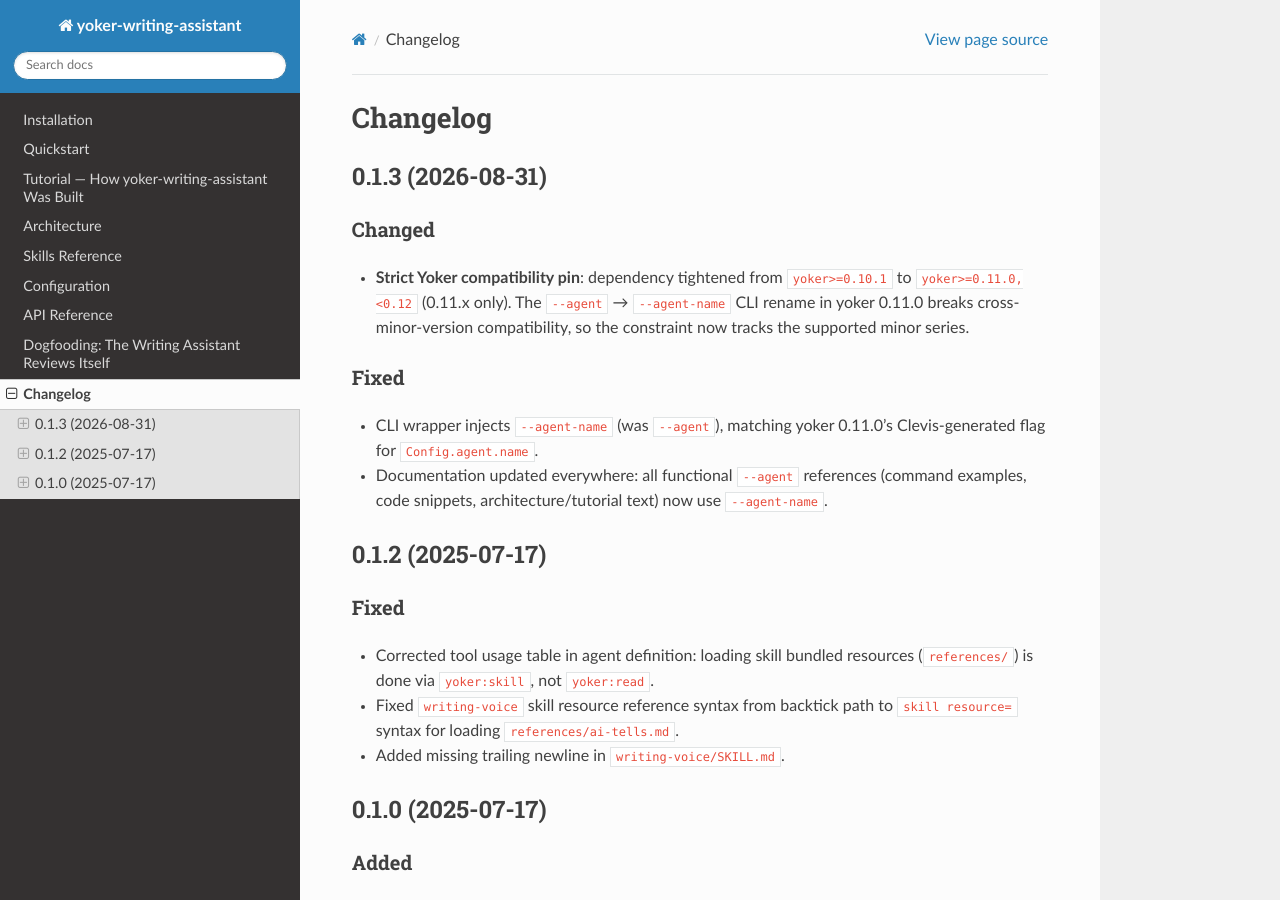
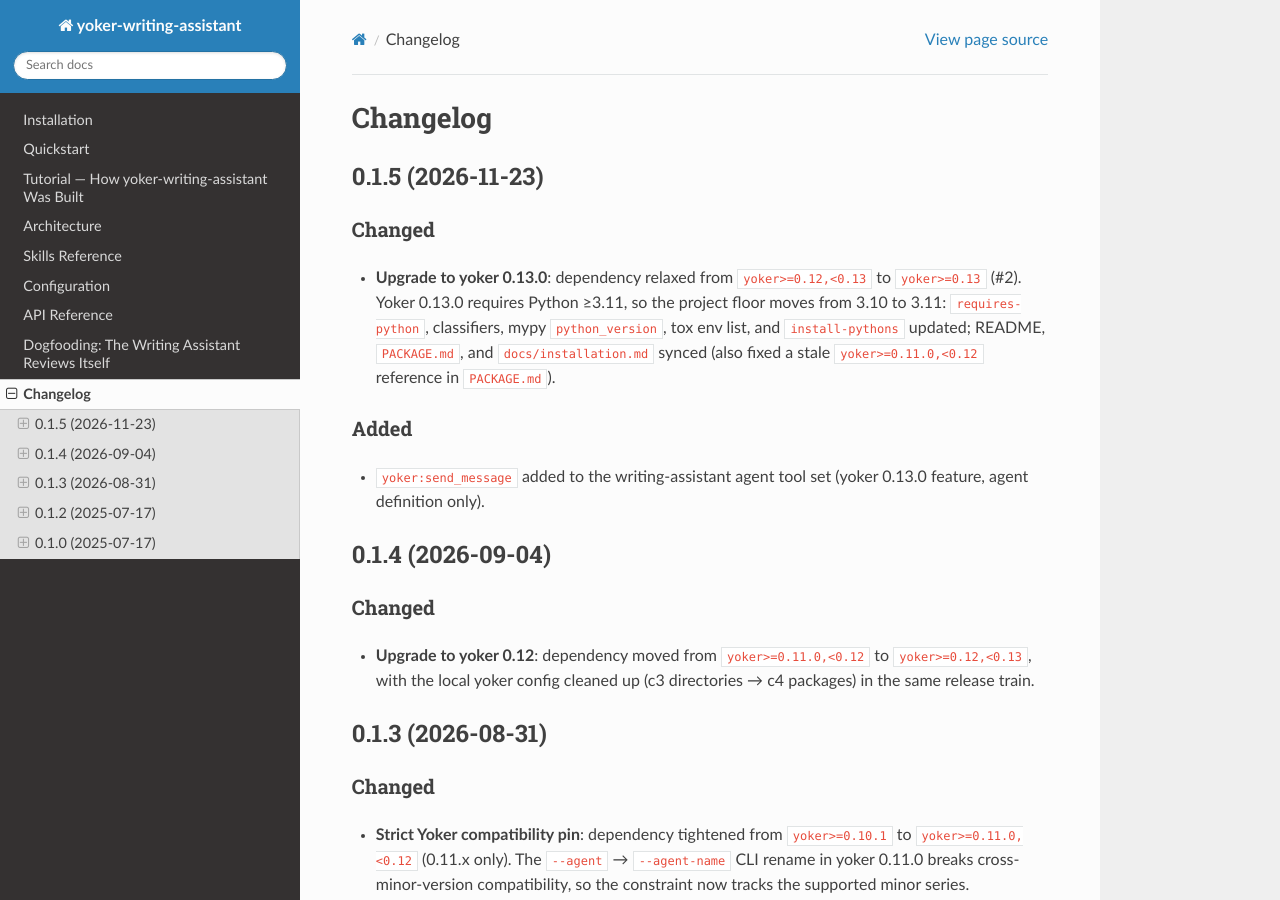
Before and after one commit to christophevg/yoker-writing-assistant, a Sphinx documentation site: the page built from docs/changelog.md, in a window 1280 px wide and 900 px high. Built offline with Sphinx 7.4.7 and the Read the Docs theme 3.1.0, drawn with Linux system fonts in a browser that asks for light colours.

Commit message:
chore: bump version to 0.1.5
Yoker 0.13.0 upgrade release: dependency yoker>=0.13, Python floor 3.11,
send_message tool in the agent tool set.

🤖 Implemented together with Yoker

```diff
--- a/docs/changelog.md
+++ b/docs/changelog.md
@@ -1,4 +1,28 @@
 # Changelog
+
+## 0.1.5 (2026-11-23)
+
+### Changed
+
+- **Upgrade to yoker 0.13.0**: dependency relaxed from `yoker>=0.12,<0.13`
+  to `yoker>=0.13` (#2). Yoker 0.13.0 requires Python ≥3.11, so the project
+  floor moves from 3.10 to 3.11: `requires-python`, classifiers, mypy
+  `python_version`, tox env list, and `install-pythons` updated; README,
+  `PACKAGE.md`, and `docs/installation.md` synced (also fixed a stale
+  `yoker>=0.11.0,<0.12` reference in `PACKAGE.md`).
+
+### Added
+
+- `yoker:send_message` added to the writing-assistant agent tool set
+  (yoker 0.13.0 feature, agent definition only).
+
+## 0.1.4 (2026-09-04)
+
+### Changed
+
+- **Upgrade to yoker 0.12**: dependency moved from `yoker>=0.11.0,<0.12`
+  to `yoker>=0.12,<0.13`, with the local yoker config cleaned up
+  (c3 directories → c4 packages) in the same release train.
 
 ## 0.1.3 (2026-08-31)
 
--- a/pyproject.toml
+++ b/pyproject.toml
@@ -4,7 +4,7 @@ build-backend = "hatchling.build"
 
 [project]
 name = "yoker-writing-assistant"
-version = "0.1.4"
+version = "0.1.5"
 description = "A writing assistant plugin for Yoker — coaches and develops, never writes for you"
 readme = "README.md"
 requires-python = ">=3.11"
--- a/src/yoker_writing_assistant/__init__.py
+++ b/src/yoker_writing_assistant/__init__.py
@@ -12,7 +12,7 @@ no side effects at import time.
 
 from yoker.plugins import PluginManifest
 
-__version__ = "0.1.4"
+__version__ = "0.1.5"
 
 __YOKER_MANIFEST__ = PluginManifest(
   agents_dir="agents",
```
Also changed, not shown: CHANGELOG.md (+24 -0 lines).
